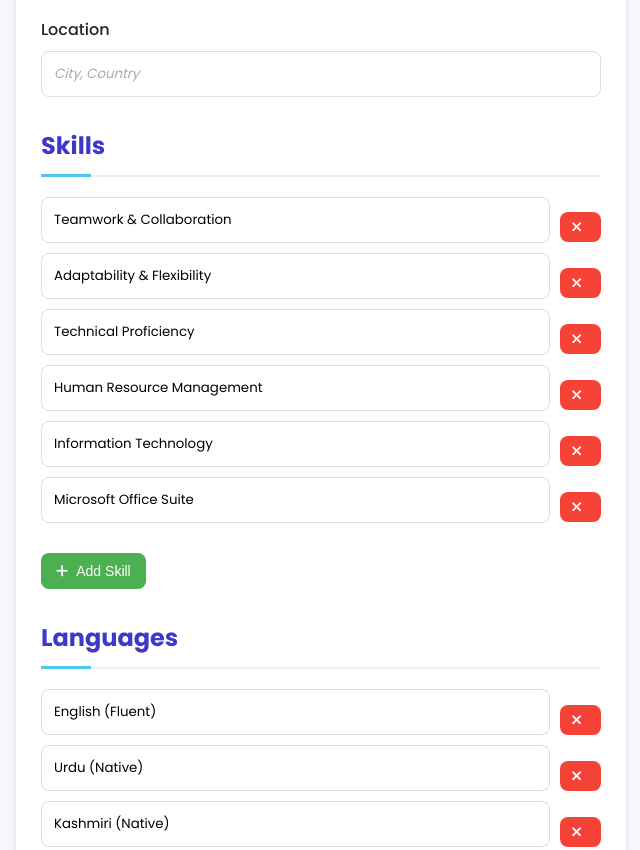
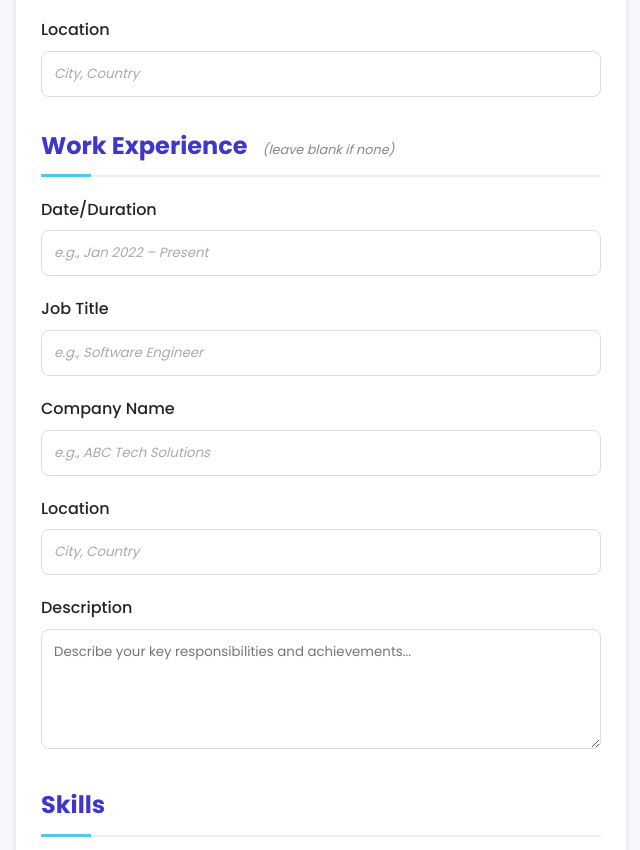
Before and after one commit to sawwqib/Resume-Generator, a plain HTML site: page index.html in a window 1280 px wide. Shown: the part 1588-2438 px from the top of the page, without its empty margins (24-664 px from the left). Drawn offline with nearby package versions, Linux system fonts and the light colour scheme.

Commit message:
Update index.html

```diff
--- a/index.html
+++ b/index.html
@@ -57,6 +57,14 @@
             display: flex;
             flex-direction: column;
         }
+
+        .optional-note {
+    font-size: 0.8rem;
+    color: #888;
+    font-weight: normal;
+    margin-left: 10px;
+    font-style: italic;
+}
 
         h1, h2 {
             color: var(--secondary-color);
@@ -441,6 +449,33 @@
                 <input type="text" id="location" placeholder="City, Country">
             </div>
 
+            <h2>Work Experience <span class="optional-note">(leave blank if none)</span></h2>
+<div class="form-group">
+    <label for="work-date">Date/Duration</label>
+    <input type="text" id="work-date" placeholder="e.g., Jan 2022 – Present">
+</div>
+
+<div class="form-group">
+    <label for="job-title">Job Title</label>
+    <input type="text" id="job-title" placeholder="e.g., Software Engineer">
+</div>
+
+<div class="form-group">
+    <label for="company-name">Company Name</label>
+    <input type="text" id="company-name" placeholder="e.g., ABC Tech Solutions">
+</div>
+
+<div class="form-group">
+    <label for="job-location">Location</label>
+    <input type="text" id="job-location" placeholder="City, Country">
+</div>
+
+<div class="form-group">
+    <label for="job-description">Description</label>
+    <textarea id="job-description" placeholder="Describe your key responsibilities and achievements..."></textarea>
+</div>
+
+
             <h2>Skills</h2>
             <div id="skills-container" class="skills-container">
                 <!-- Skills will be added here dynamically -->
@@ -488,6 +523,12 @@
         const degreeInput = document.getElementById('degree');
         const institutionInput = document.getElementById('institution');
         const locationInput = document.getElementById('location');
+        const workDateInput = document.getElementById('work-date');
+const jobTitleInput = document.getElementById('job-title');
+const companyNameInput = document.getElementById('company-name');
+const jobLocationInput = document.getElementById('job-location');
+const jobDescriptionInput = document.getElementById('job-description');
+
         const skillsContainer = document.getElementById('skills-container');
         const languagesContainer = document.getElementById('languages-container');
         const addSkillBtn = document.getElementById('add-skill');
@@ -576,6 +617,8 @@
             let resumeHTML = `
                 <h1>${fullNameInput.value || 'Your Name'}</h1>
 
+
+
                 <div class="contact-info">
                     <span><i class="fas fa-map-marker-alt"></i> ${addressInput.value || 'Your Address'}</span>
                     <span><i class="fas fa-phone"></i> ${phoneInput.value || 'Your Phone'}</span>
@@ -613,6 +656,20 @@
                     ${institutionInput.value || 'Your Institution'}<br>
                     ${locationInput.value || 'Location'}</p>
                 </div>
+
+    ${(workDateInput.value || jobTitleInput.value || companyNameInput.value || jobLocationInput.value || jobDescriptionInput.value) ? `
+<div class="section">
+    <h2>Work Experience</h2>
+    <p>
+        ${workDateInput.value ? `<strong>${workDateInput.value}</strong><br>` : ''}
+        ${jobTitleInput.value || companyNameInput.value ? `${jobTitleInput.value || ''} at ${companyNameInput.value || ''}<br>` : ''}
+        ${jobLocationInput.value ? `${jobLocationInput.value}<br>` : ''}
+        ${jobDescriptionInput.value ? `${jobDescriptionInput.value}` : ''}
+    </p>
+</div>
+` : ''}
+
+
 
                 <div class="section">
                     <h2>Skills</h2>
```
